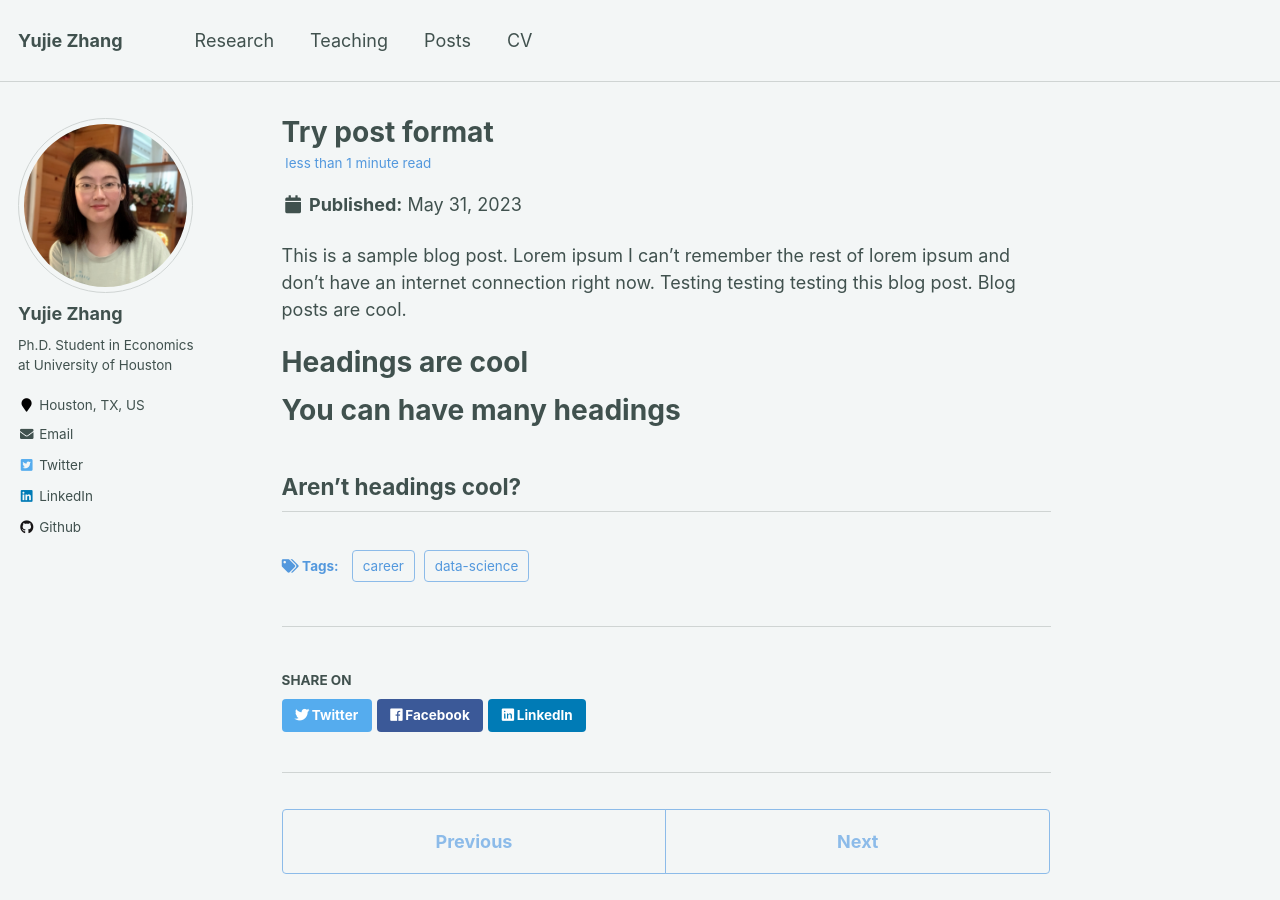
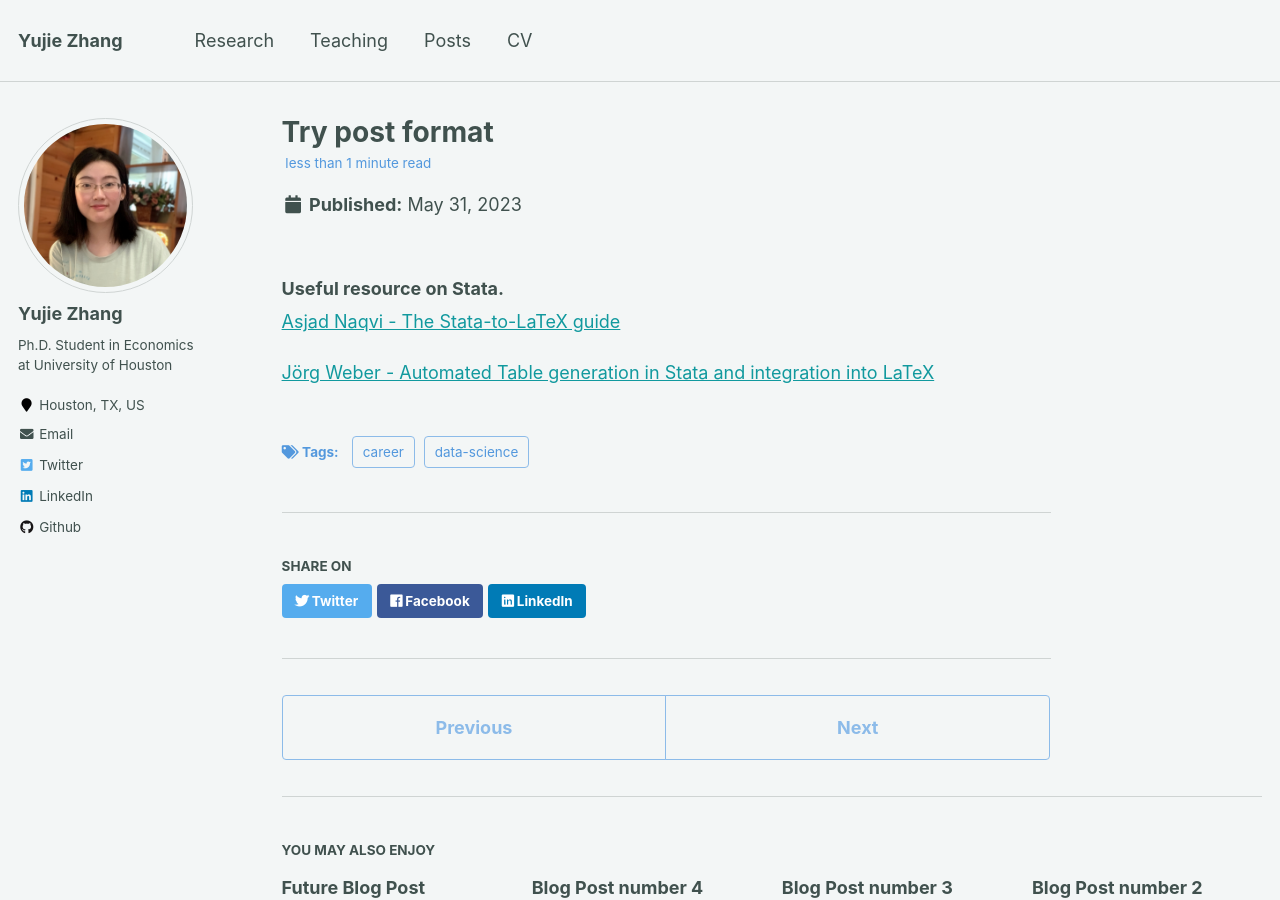
Before and after one commit to yujiezhangecon/yujiezhangecon.github.io, a Jekyll site: the page built from _posts/2023-05-31-try-post.md, in a window 1280 px wide and 900 px high. Built offline with Jekyll 4.4.1, drawn with Linux system fonts in a browser that asks for light colours.

Commit message:
Update 2023-05-31-try-post.md

```diff
--- a/_posts/2023-05-31-try-post.md
+++ b/_posts/2023-05-31-try-post.md
@@ -10,20 +10,14 @@ date: 2023-05-31
 permalink: /posts/2023/05/try-post
 excerpt_separator: <!--more-->
 toc: false
-header:
- og_image: ""
 tags:
   - career
   - data-science
 ---
 
-This is a sample blog post. Lorem ipsum I can't remember the rest of lorem ipsum and don't have an internet connection right now. Testing testing testing this blog post. Blog posts are cool.
+### Useful resource on Stata.
 
-Headings are cool
-======
+[Asjad Naqvi - The Stata-to-LaTeX guide](https://medium.com/the-stata-guide/the-stata-to-latex-guide-6e7ed5622856)
 
-You can have many headings
-======
 
-Aren't headings cool?
-------
+[Jörg Weber - Automated Table generation in Stata and integration into LaTeX](https://www.jwe.cc/2012/03/stata-latex-tables-estout/)
```
